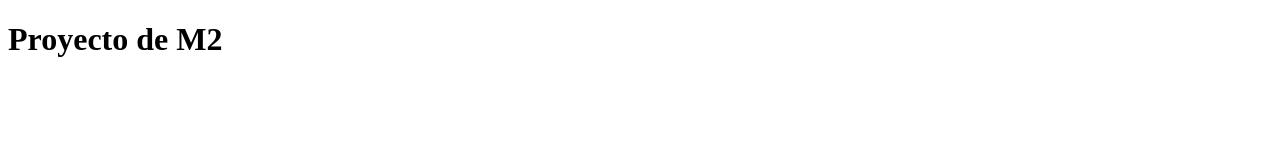
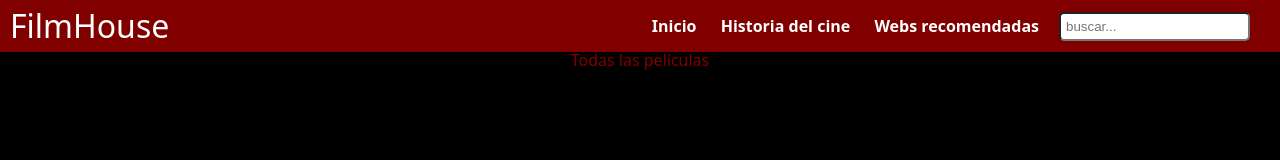
Before and after one commit to pi-rym/PM2-BrunoDiazM, a website: page front/index.html in a window 1280 px wide. Drawn offline with Linux system fonts and the light colour scheme.

Commit message:
Mi segundo commit

```diff
--- a/front/index.html
+++ b/front/index.html
@@ -3,11 +3,30 @@
   <head>
     <meta charset="UTF-8" />
     <meta name="viewport" content="width=device-width, initial-scale=1.0" />
-    <title>Document</title>
+    <title>FilmHouse</title>
+    <link rel="stylesheet" href="./style/reset.css" />
+    <link rel="stylesheet" href="./style/style.css" />
   </head>
   <body>
-    <h1>Proyecto de M2</h1>
-
+    <header class="header">
+      <h1>FilmHouse</h1>
+      <div class="actions">
+        <nav class="navigation">
+          <ul class="links">
+            <li><a href="#">Inicio</a></li>
+            <li><a href="./pages/history.html">Historia del cine</a></li>
+            <li><a href="./pages/webs.html">Webs recomendadas</a></li>
+          </ul>
+          <div>
+            <input type="search" placeholder="buscar..." />
+          </div>
+        </nav>
+      </div>
+    </header>
+    <main>
+      <h2 class="text-info">Todas las películas</h2>
+      <section id="allMovies"></section>
+    </main>
     <script src="./scripts/tempData.js"></script>
     <script src="./scripts/index.js"></script>
   </body>
--- /dev/null
+++ b/front/style/reset.css
@@ -0,0 +1,129 @@
+/* http://meyerweb.com/eric/tools/css/reset/
+   v2.0 | 20110126
+   License: none (public domain)
+*/
+
+html,
+body,
+div,
+span,
+applet,
+object,
+iframe,
+h1,
+h2,
+h3,
+h4,
+h5,
+h6,
+p,
+blockquote,
+pre,
+a,
+abbr,
+acronym,
+address,
+big,
+cite,
+code,
+del,
+dfn,
+em,
+img,
+ins,
+kbd,
+q,
+s,
+samp,
+small,
+strike,
+strong,
+sub,
+sup,
+tt,
+var,
+b,
+u,
+i,
+center,
+dl,
+dt,
+dd,
+ol,
+ul,
+li,
+fieldset,
+form,
+label,
+legend,
+table,
+caption,
+tbody,
+tfoot,
+thead,
+tr,
+th,
+td,
+article,
+aside,
+canvas,
+details,
+embed,
+figure,
+figcaption,
+footer,
+header,
+hgroup,
+menu,
+nav,
+output,
+ruby,
+section,
+summary,
+time,
+mark,
+audio,
+video {
+  margin: 0;
+  padding: 0;
+  border: 0;
+  font-size: 100%;
+  font: inherit;
+  vertical-align: baseline;
+}
+/* HTML5 display-role reset for older browsers */
+article,
+aside,
+details,
+figcaption,
+figure,
+footer,
+header,
+hgroup,
+menu,
+nav,
+section {
+  display: block;
+}
+body {
+  line-height: 1;
+}
+ol,
+ul {
+  list-style: none;
+}
+blockquote,
+q {
+  quotes: none;
+}
+blockquote:before,
+blockquote:after,
+q:before,
+q:after {
+  content: "";
+  content: none;
+}
+table {
+  border-collapse: collapse;
+  border-spacing: 0;
+}
--- /dev/null
+++ b/front/style/style.css
@@ -0,0 +1,63 @@
+body {
+  margin: 0;
+  padding: 0;
+  background-color: #000;
+  font-family: system-ui, -apple-system, BlinkMacSystemFont, "Segoe UI", Roboto,
+    Oxygen, Ubuntu, Cantarell, "Open Sans", "Helvetica Neue", sans-serif;
+  color: #800000;
+}
+
+header {
+  background-color: #800000;
+  color: #fff;
+  padding: 10px;
+  display: flex;
+  justify-content: space-between;
+  align-items: center;
+}
+
+header h1 {
+  font-size: 32px;
+  margin: 0;
+}
+
+.actions {
+  display: flex;
+  align-items: center;
+}
+
+.navigation {
+  display: flex;
+  align-items: center;
+}
+
+.navigation input[type="search"] {
+  padding: 5px;
+  border-radius: 5px;
+  margin-right: 20px;
+}
+
+.navigation ul {
+  list-style-type: none;
+  padding: 0;
+  margin: 0;
+}
+
+.navigation ul li {
+  display: inline-block;
+  margin-right: 20px;
+}
+
+.navigation ul li a {
+  text-decoration: none;
+  color: #fff;
+  font-weight: bold;
+}
+
+.main {
+  padding-top: 80px;
+}
+
+.text-info {
+  text-align: center;
+}
```
Also changed, not shown: 1 other file.
